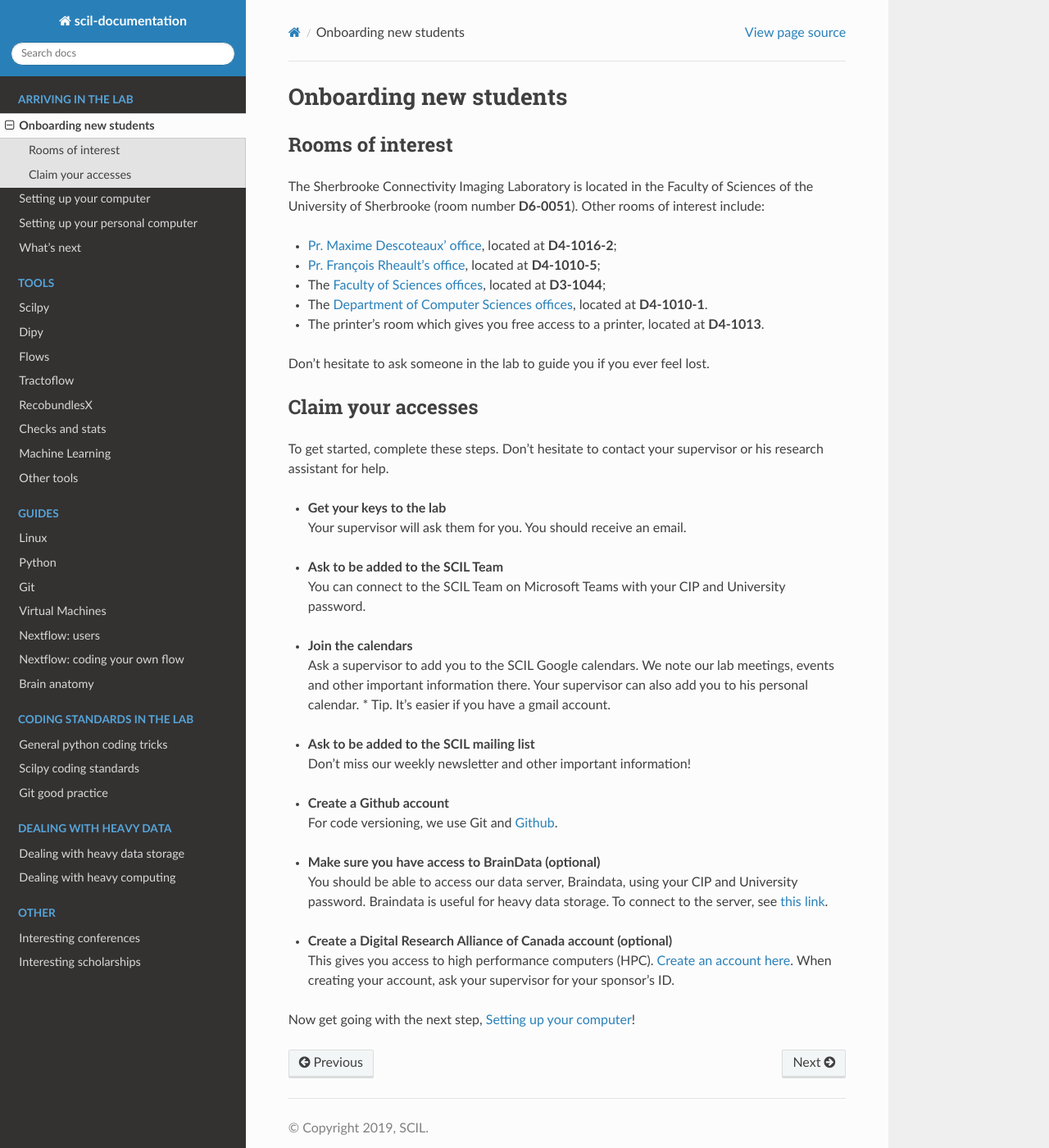
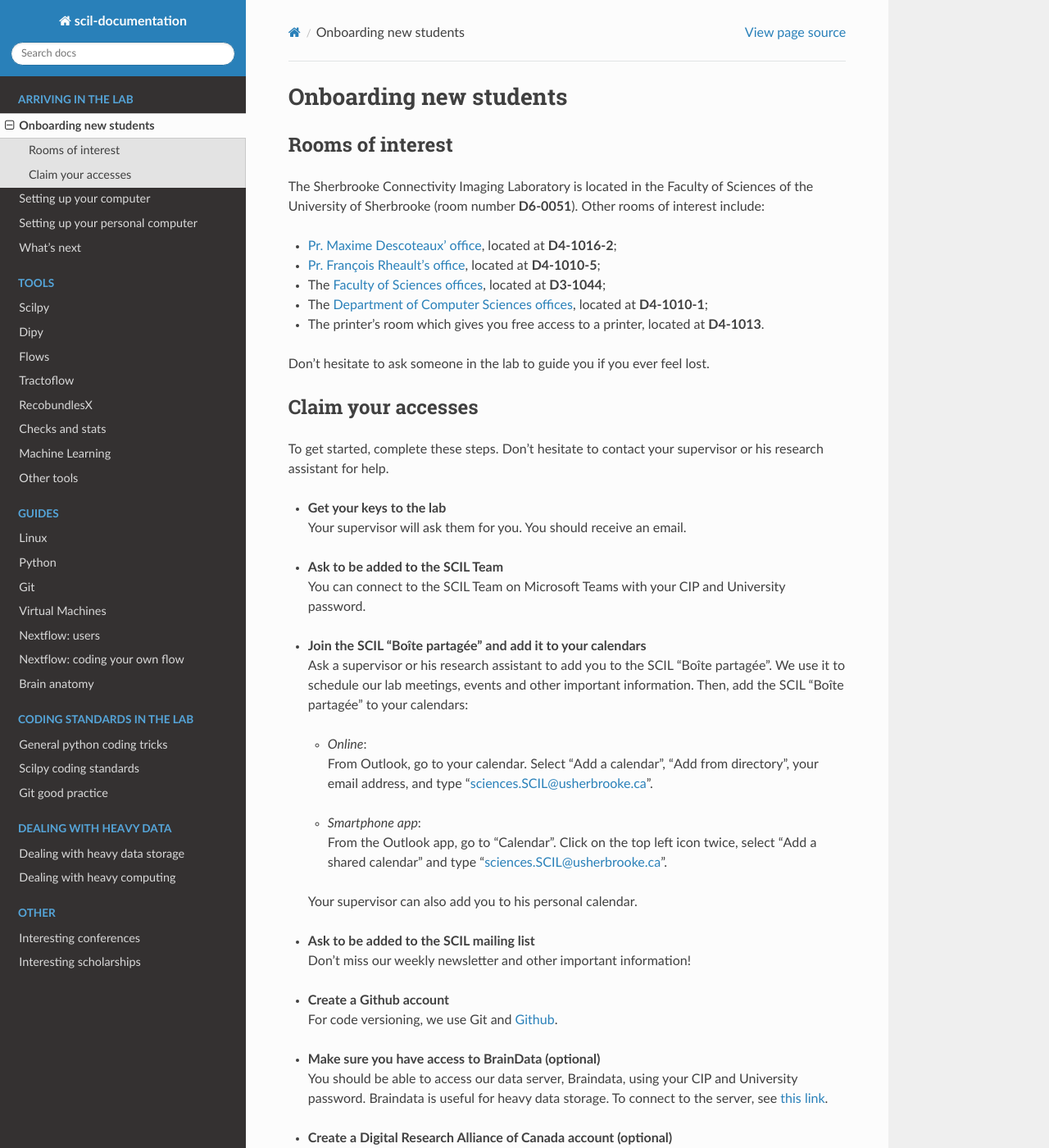
Before and after one commit to scilus/scil-documentation, a Sphinx documentation site: the page built from source/arriving/welcome.rst, in a window 1280 px wide and 1400 px high. Shown: the whole window at 82% size. Built offline with Sphinx 7.4.7 and the Read the Docs theme 2.0.0, drawn with Linux system fonts in a browser that asks for light colours.

Commit message:
Update calendar todo

```diff
--- a/source/arriving/welcome.rst
+++ b/source/arriving/welcome.rst
@@ -10,7 +10,7 @@ The Sherbrooke Connectivity Imaging Laboratory is located in the Faculty of Scie
 * `Pr. Maxime Descoteaux' office <https://www.usherbrooke.ca/informatique/nous-joindre/personnel/corps-professoral/professeurs/maxime-descoteaux>`_, located at **D4-1016-2**;
 * `Pr. François Rheault's office <https://www.usherbrooke.ca/informatique/nous-joindre/personnel/corps-professoral/professeurs/francois-rheault>`_, located at **D4-1010-5**;
 * The `Faculty of Sciences offices <https://www.usherbrooke.ca/sciences/nous-joindre>`_, located at **D3-1044**;
-* The `Department of Computer Sciences offices <https://www.usherbrooke.ca/informatique/nous-joindre>`_, located at **D4-1010-1**.
+* The `Department of Computer Sciences offices <https://www.usherbrooke.ca/informatique/nous-joindre>`_, located at **D4-1010-1**;
 * The printer's room which gives you free access to a printer, located at **D4-1013**.
 
 Don't hesitate to ask someone in the lab to guide you if you ever feel lost.
@@ -26,8 +26,15 @@ To get started, complete these steps. Don't hesitate to contact your supervisor
 * | **Ask to be added to the SCIL Team**
   | You can connect to the SCIL Team on Microsoft Teams with your CIP and University password.
 
-* | **Join the calendars**
-  | Ask a supervisor to add you to the SCIL Google calendars. We note our lab meetings, events and other important information there. Your supervisor can also add you to his personal calendar. * Tip. It's easier if you have a gmail account.
+* | **Join the SCIL "Boîte partagée" and add it to your calendars**
+  | Ask a supervisor or his research assistant to add you to the SCIL "Boîte partagée". We use it to schedule our lab meetings, events and other important information. Then, add the SCIL "Boîte partagée" to your calendars:
+
+  * | *Online*:
+    | From Outlook, go to your calendar. Select "Add a calendar", "Add from directory", your email address, and type "sciences.SCIL@usherbrooke.ca".
+  * | *Smartphone app*:
+    | From the Outlook app, go to "Calendar". Click on the top left icon twice, select "Add a shared calendar" and type "sciences.SCIL@usherbrooke.ca".
+
+  | Your supervisor can also add you to his personal calendar.
 
 * | **Ask to be added to the SCIL mailing list**
   | Don't miss our weekly newsletter and other important information!
```
